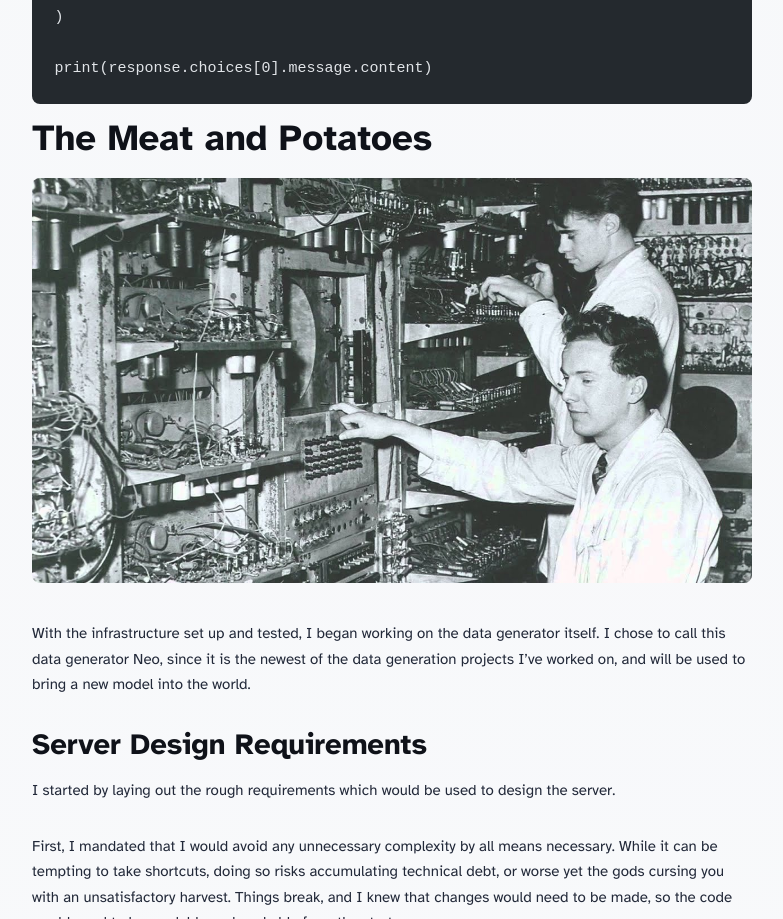
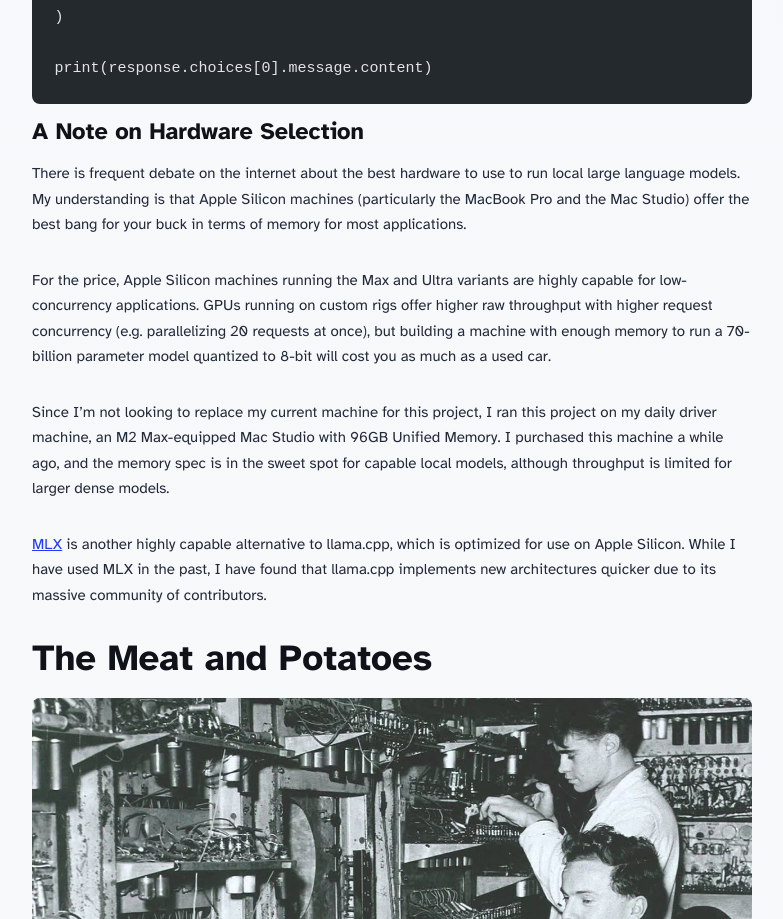
Before and after one commit to wsfhahn/wsfhahn.github.io, an Astro site: page /blog/neo in a window 1280 px wide. Shown: the part 9426-10345 px from the top of the page, without its empty margins (248-1031 px from the left). Built offline with nearby package versions, Linux system fonts and the light colour scheme; Astro itself is replaced by a stand-in of ours; code samples lack their colours.

Commit message:
a note on hardware selection

````diff
--- a/src/content/blog/neo.md
+++ b/src/content/blog/neo.md
@@ -178,6 +178,16 @@ response = client.chat.completions.create(
 
 print(response.choices[0].message.content)
 ```
+
+#### A Note on Hardware Selection
+
+There is frequent debate on the internet about the best hardware to use to run local large language models. My understanding is that Apple Silicon machines (particularly the MacBook Pro and the Mac Studio) offer the best bang for your buck in terms of memory for most applications.
+
+For the price, Apple Silicon machines running the Max and Ultra variants are highly capable for low-concurrency applications. GPUs running on custom rigs offer higher raw throughput with higher request concurrency (e.g. parallelizing 20 requests at once), but building a machine with enough memory to run a 70-billion parameter model quantized to 8-bit will cost you as much as a used car.
+
+Since I'm not looking to replace my current machine for this project, I ran this project on my daily driver machine, an M2 Max-equipped Mac Studio with 96GB Unified Memory. I purchased this machine a while ago, and the memory spec is in the sweet spot for capable local models, although throughput is limited for larger dense models.
+
+[MLX](https://github.com/ml-explore/mlx-lm) is another highly capable alternative to llama.cpp, which is optimized for use on Apple Silicon. While I have used MLX in the past, I have found that llama.cpp implements new architectures quicker due to its massive community of contributors.
 
 ## The Meat and Potatoes
 
````
